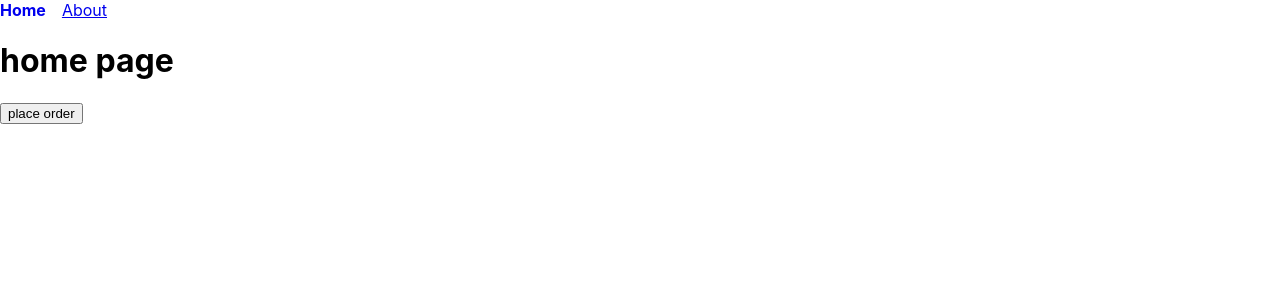
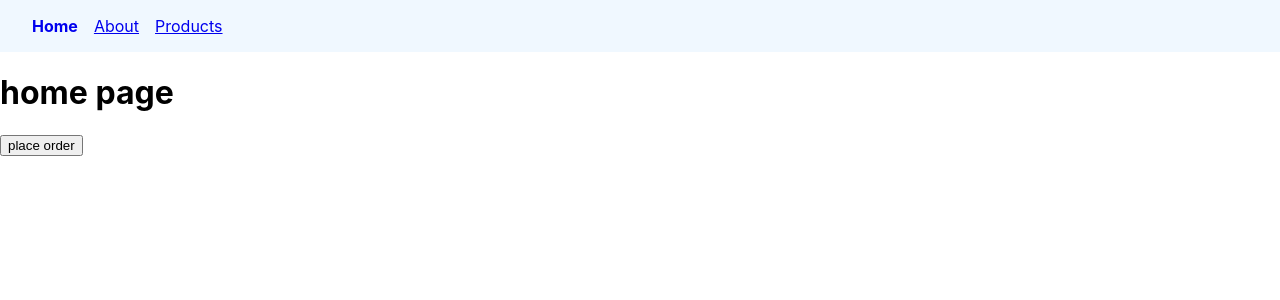
Before and after one commit to Panyue-genkiyo/react-router-v6-learning, a React (Create React App) app: page / in a window 1280 px wide. Shown: the top 300 px of the page. Built offline with nearby package versions, Linux system fonts and the light colour scheme.

Commit message:
navbar组件

```diff
--- a/src/components/NavBar.js
+++ b/src/components/NavBar.js
@@ -15,11 +15,12 @@ const NavBar = () => {
     }
 
     return (
-       <nav>
+       <nav className='primary-nav'>
            {/*<Link to='/'>Home</Link>*/}
            {/*<Link to='/about'>About</Link>*/}
            <NavLink style={navLinkStyles} to='/'>Home</NavLink>
            <NavLink style={navLinkStyles} to='/about'>About</NavLink>
+           <NavLink style={navLinkStyles} to='/products'>Products</NavLink>
        </nav>
     );
 };
```
